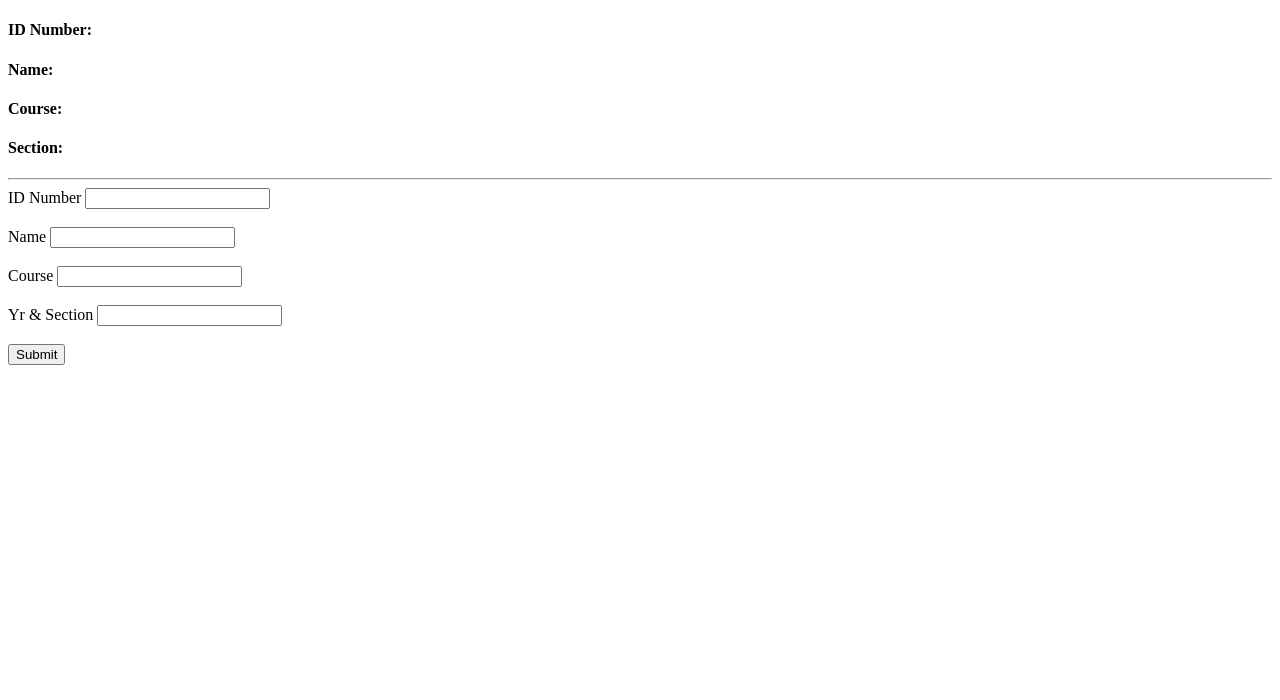
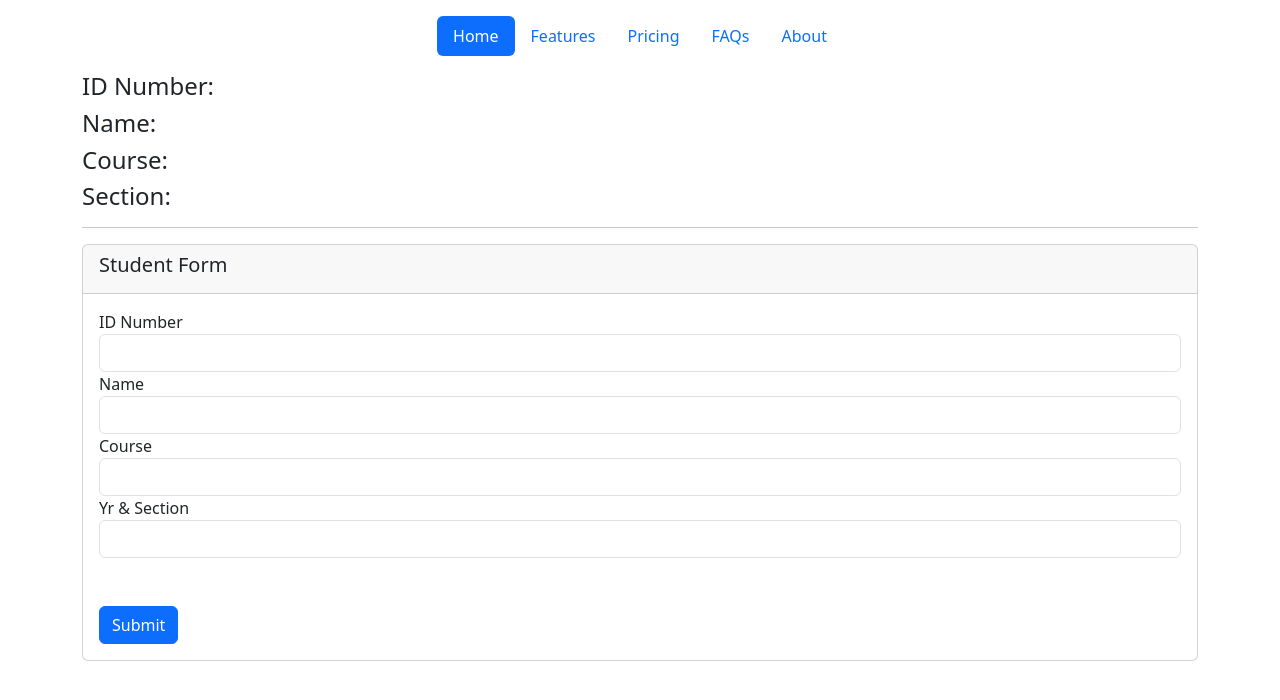
Before and after one commit to danraniego/js-101-bootstrap, a plain HTML site: page index.html in a window 1280 px wide. Drawn offline with nearby package versions, Linux system fonts and the light colour scheme.

Commit message:
Add Bootstrap

```diff
--- a/index.html
+++ b/index.html
@@ -5,8 +5,24 @@
         <meta http-equiv="X-UA-Compatible" content="IE=edge">
         <meta name="viewport" content="width=device-width, initial-scale=1.0">
         <title>JS 101</title>
+
+        <!-- Boostrap Examples https://getbootstrap.com/docs/5.3/examples/ -->
+        <link href="https://cdn.jsdelivr.net/npm/bootstrap@5.3.0-alpha3/dist/css/bootstrap.min.css" rel="stylesheet" integrity="sha384-KK94CHFLLe+nY2dmCWGMq91rCGa5gtU4mk92HdvYe+M/SXH301p5ILy+dN9+nJOZ" crossorigin="anonymous">
     </head>
     <body>
+        <div class="container">
+            <header class="d-flex justify-content-center py-3">
+                <ul class="nav nav-pills">
+                    <li class="nav-item"><a href="#" class="nav-link active" aria-current="page">Home</a></li>
+                    <li class="nav-item"><a href="#" class="nav-link">Features</a></li>
+                    <li class="nav-item"><a href="#" class="nav-link">Pricing</a></li>
+                    <li class="nav-item"><a href="#" class="nav-link">FAQs</a></li>
+                    <li class="nav-item"><a href="#" class="nav-link">About</a></li>
+                </ul>
+            </header>
+        </div>
+
+        <div class="container">
             <h4>
                 <span>ID Number: </span>
                 <span id="id-number-display"></span>
@@ -25,28 +41,44 @@
             </h4>
 
             <hr>
+            <div class="card">
+                <div class="card-header">
+                    <h5 class="card-title">Student Form</h5>
+                </div>
+                <div class="card-body">
                     <form onsubmit="onSubmit()">
 
+                        <div class="form-group">
                             <label for="id-number">ID Number</label>
-            <input type="text" id="id-number" onkeyup="typingIdNumber()">
+                            <input class="form-control" type="text" id="id-number" onkeyup="typingIdNumber()">
+                        </div>
+
+
+                        <div class="form-group">
+                            <label for="name">Name</label>
+                            <input type="text" id="name" class="form-control">
+                        </div>
+
+                        <div class="form-group">
+                            <label for="course">Course</label>
+                            <input type="text" id="course" class="form-control">
+                        </div>
+
+                        <div class="form-group">
+                            <label for="section">Yr & Section</label>
+                            <input type="text" id="section" class="form-control">
+                        </div>
 
                         <br><br>
-            <label for="name">Name</label>
-            <input type="text" id="name">
-
-            <br><br>
-            <label for="course">Course</label>
-            <input type="text" id="course">
-
-            <br><br>
-            <label for="section">Yr & Section</label>
-            <input type="text" id="section">
-
-            <br><br>
-            <button>
+                        <button class="btn btn-primary">
                             Submit
                         </button>
                     </form>
+                </div>
+            </div>
+        </div>
+
+
         <script>
             function typingIdNumber() {
                 var idNumber = document.getElementById('id-number').value;
@@ -71,5 +103,7 @@
                 document.getElementById('section-display').innerText = student.section;
             }
         </script>
+
+        <script src="https://cdn.jsdelivr.net/npm/bootstrap@5.3.0-alpha3/dist/js/bootstrap.bundle.min.js" integrity="sha384-ENjdO4Dr2bkBIFxQpeoTz1HIcje39Wm4jDKdf19U8gI4ddQ3GYNS7NTKfAdVQSZe" crossorigin="anonymous"></script>
     </body>
 </html>
```
Lines whose indentation alone changed are shown as unchanged.
